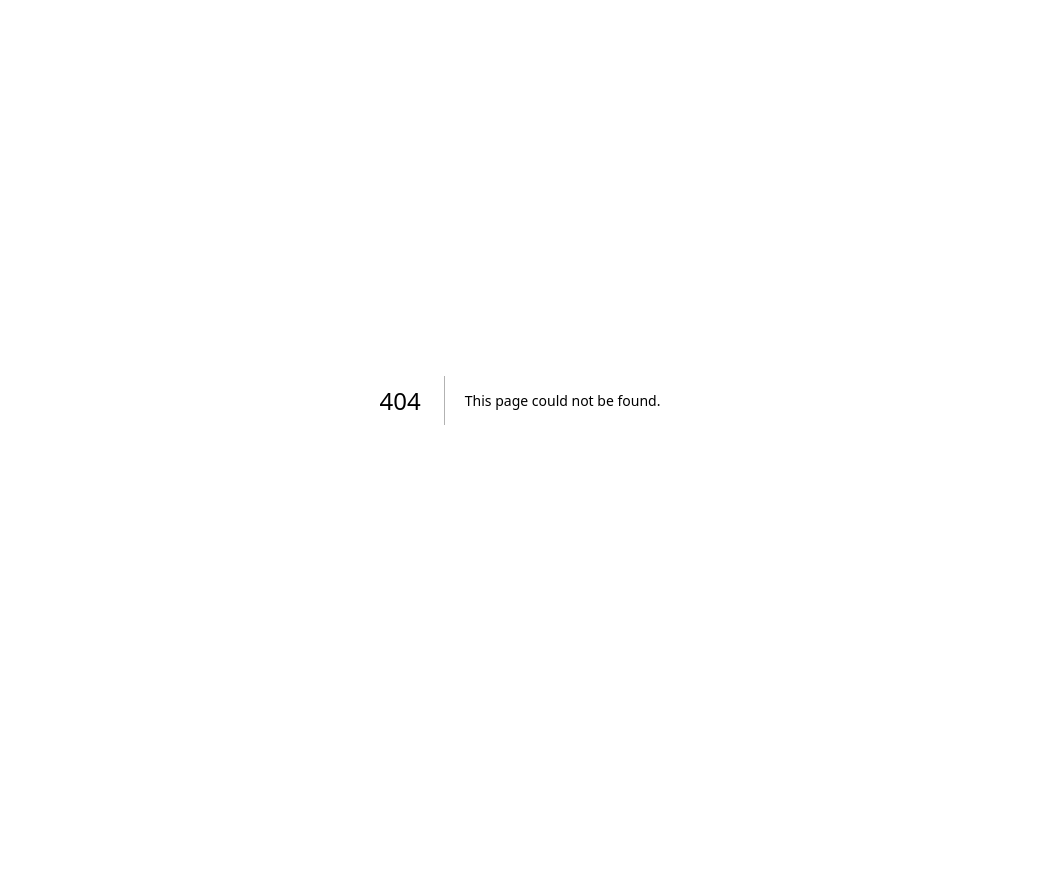
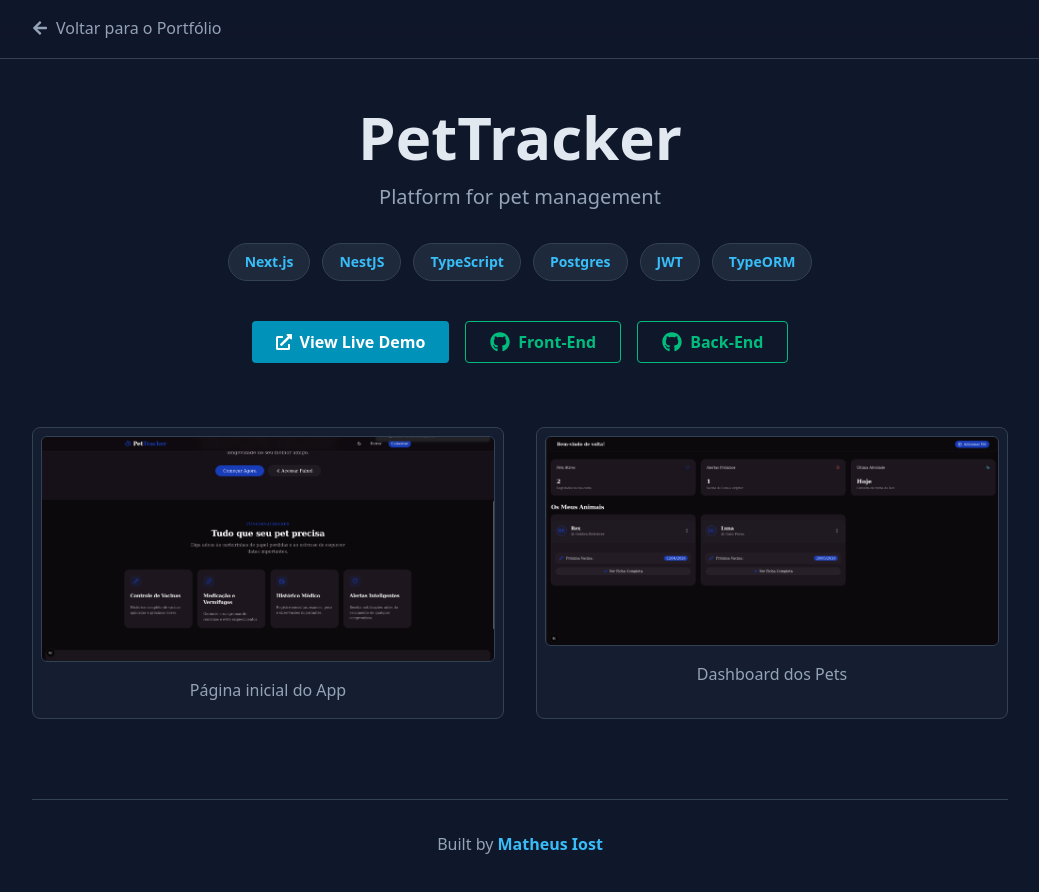
Before and after one commit to theusinhoiost/portfolio-matheus, a Next.js app: page /pettracker in a window 1280 px wide. Before the commit this address had no page. Shown: the top 892 px of the page, without its empty margins (120-1159 px from the left). Before the commit the page ends 800 px from the top, so only its background shows below. Built offline with nearby package versions, Linux system fonts and the light colour scheme.

Commit message:
Refactor code structure for improved readability and maintainability

```diff
--- a/app/page.tsx
+++ b/app/page.tsx
@@ -318,14 +318,15 @@
                   WanderSync
                 </h3>
 
-                <span className="text-xs bg-cyan-100 text-cyan-800 px-2 py-1 rounded">
-                  Em Desenvolvimento
+                <span className="text-xs bg-zinc-100 text-zinc-800 px-2 py-1 rounded">
+                  Projeto Conceitual
                 </span>
               </div>
 
               <p className="text-(--text-muted) mb-6">
-                Plataforma colaborativa para planejamento de viagens com
-                autenticação JWT, dashboards interativos e backend em NestJS.
+                Projeto de planejamento de viagens desenvolvido para explorar
+                arquitetura full stack com Next.js, NestJS, autenticação JWT e
+                Docker.
               </p>
 
               <div className="flex flex-wrap gap-2 mb-6">
@@ -343,6 +344,54 @@
 
               <Link
                 href="/wandersync"
+                className="inline-flex items-center gap-2 text-(--accent) hover:underline font-bold"
+              >
+                Ver detalhes <FaExternalLinkAlt className="text-sm" />
+              </Link>
+            </motion.div>
+            <motion.div
+              initial={{ opacity: 0, x: 50 }}
+              whileInView={{ opacity: 1, x: 0 }}
+              viewport={{ once: true }}
+              className="card card-hover hover:border-orange-500 group"
+            >
+              <div className="flex justify-between items-start mb-4">
+                <h3 className="text-2xl font-bold group-hover:text-orange-500">
+                  PetTracker
+                </h3>
+
+                <span className="text-xs bg-orange-100 text-orange-800 px-2 py-1 rounded">
+                  Projeto Principal
+                </span>
+              </div>
+
+              <p className="text-(--text-muted) mb-6">
+                Plataforma para gerenciamento de pets com autenticação segura,
+                controle de vacinas, registro de peso e dashboard de
+                acompanhamento. Desenvolvida com foco em arquitetura full stack
+                moderna.
+              </p>
+
+              <div className="flex flex-wrap gap-2 mb-6">
+                {[
+                  "Next.js",
+                  "NestJS",
+                  "TypeScript",
+                  "Postgres",
+                  "JWT",
+                  "TypeORM",
+                ].map((tag) => (
+                  <span
+                    key={tag}
+                    className="text-xs font-mono bg-(--bg-main) text-orange-500 px-3 py-1 rounded-full border border-(--border-color)"
+                  >
+                    {tag}
+                  </span>
+                ))}
+              </div>
+
+              <Link
+                href="/pettracker"
                 className="inline-flex items-center gap-2 text-(--accent) hover:underline font-bold"
               >
                 Ver detalhes <FaExternalLinkAlt className="text-sm" />
--- /dev/null
+++ b/app/pettracker/page.tsx
@@ -0,0 +1,136 @@
+/* eslint-disable @next/next/no-img-element */
+"use client";
+
+import { motion } from "framer-motion";
+import Link from "next/link";
+import { FaGithub, FaExternalLinkAlt, FaArrowLeft } from "react-icons/fa";
+
+const fadeInUp = {
+  initial: { opacity: 0, y: 20 },
+  animate: { opacity: 1, y: 0 },
+  transition: { duration: 0.5 },
+};
+
+export default function PetTrackerShowcase() {
+  return (
+    <div className="min-h-screen font-sans selection:bg-(--accent) selection:text-white pb-20">
+      {/* Navbar Minimalista para a Vitrine */}
+      <nav className="w-full top-0 z-50 nav-blur sticky">
+        <div className="max-w-5xl mx-auto px-6 py-4">
+          <Link
+            href="/"
+            className="inline-flex items-center gap-2 text-(--text-muted) hover:text-(--accent) transition-colors font-medium"
+          >
+            <FaArrowLeft /> Voltar para o Portfólio
+          </Link>
+        </div>
+      </nav>
+
+      <main className="max-w-5xl mx-auto px-6 pt-12">
+        {/* Cabeçalho */}
+        <motion.div {...fadeInUp} className="text-center mb-16">
+          <h1 className="text-4xl md:text-6xl font-bold mb-4 text-(--text-main)">
+            PetTracker
+          </h1>
+          <p className="text-xl text-(--text-muted) mb-8">
+            Platform for pet management
+          </p>
+
+          {/* Tech Stack que você passou */}
+          <div className="flex flex-wrap justify-center gap-3 mb-10">
+            {[
+              "Next.js",
+              "NestJS",
+              "TypeScript",
+              "Postgres",
+              "JWT",
+              "TypeORM",
+            ].map((tech) => (
+              <span
+                key={tech}
+                className="px-4 py-2 rounded-full text-sm font-bold bg-(--bg-secondary) border border-(--border-color) text-(--accent)"
+              >
+                {tech}
+              </span>
+            ))}
+          </div>
+
+          {/* Botões de Links */}
+          <div className="flex flex-wrap justify-center gap-4">
+            <a
+              href="https://wandersync.vercel.app/"
+              target="_blank"
+              rel="noopener noreferrer"
+              className="btn-primary flex items-center gap-2"
+            >
+              <FaExternalLinkAlt /> View Live Demo
+            </a>
+            <a
+              href="#"
+              target="_blank"
+              rel="noopener noreferrer"
+              className="btn-outline flex items-center gap-2"
+            >
+              <FaGithub size={20} /> Front-End
+            </a>
+            <a
+              href="#"
+              target="_blank"
+              rel="noopener noreferrer"
+              className="btn-outline flex items-center gap-2"
+            >
+              <FaGithub size={20} /> Back-End
+            </a>
+          </div>
+        </motion.div>
+
+        {/* Galeria de Fotos */}
+        <motion.div
+          initial={{ opacity: 0 }}
+          animate={{ opacity: 1 }}
+          transition={{ delay: 0.3, duration: 0.8 }}
+          className="grid grid-cols-1 md:grid-cols-2 gap-8"
+        >
+          {[
+            { src: "/imgs/pet/pi.png", alt: "Página inicial do App" },
+            {
+              src: "/imgs/pet/dashboard.png",
+              alt: "Dashboard dos Pets",
+            },
+          ].map((img, index) => (
+            <div key={index} className="card p-2 overflow-hidden group">
+              <div className="relative overflow-hidden rounded-md border border-(--border-color)">
+                <img
+                  src={img.src}
+                  alt={img.alt}
+                  className="w-full h-auto object-cover group-hover:scale-105 transition-transform duration-500"
+                />
+              </div>
+              <p className="text-center font-medium text-(--text-muted) mt-4 mb-2">
+                {img.alt}
+              </p>
+            </div>
+          ))}
+        </motion.div>
+
+        {/* Footer */}
+        <motion.div
+          {...fadeInUp}
+          className="text-center mt-20 pt-8 border-t border-(--border-color)"
+        >
+          <p className="text-(--text-muted)">
+            Built by{" "}
+            <a
+              href="https://linkedin.com/in/matheusiost"
+              target="_blank"
+              rel="noopener noreferrer"
+              className="text-(--accent) hover:underline font-bold"
+            >
+              Matheus Iost
+            </a>
+          </p>
+        </motion.div>
+      </main>
+    </div>
+  );
+}
```
Also changed, not shown: public/imgs/pet/dashboard.png (added), public/imgs/pet/pi.png (added).
